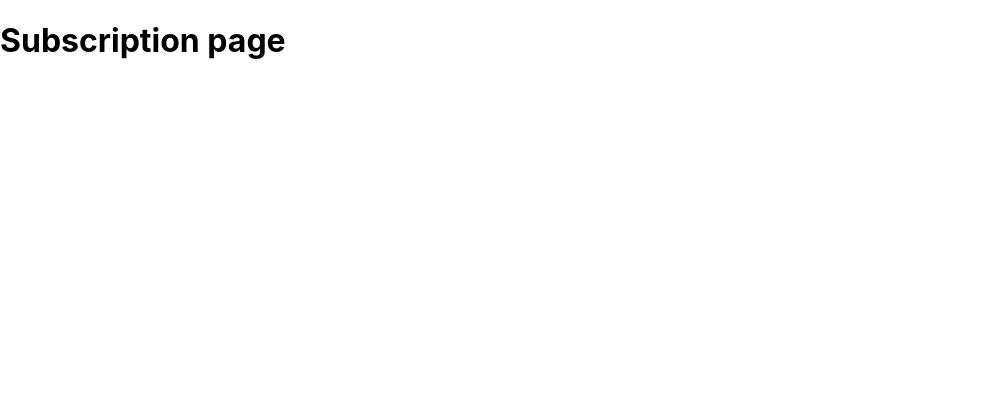
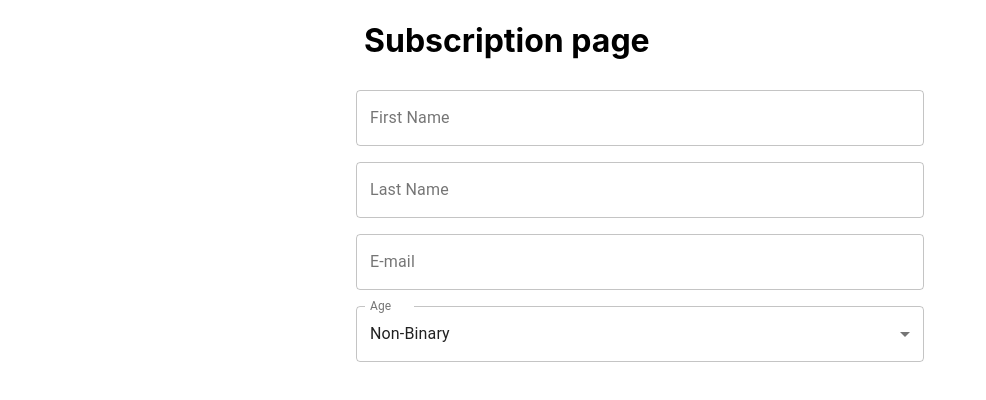
Before and after one commit to joserogeriofilho/formik-yup-material-ui-poc, a React (Create React App) app: page /subscription in a window 1280 px wide. Shown: the top 400 px of the page, without its empty margins (0-986 px from the left). Built offline with nearby package versions, Linux system fonts and the light colour scheme.

Commit message:
Add material-ui inputs to the subscription page

```diff
--- a/src/components/Subscription.js
+++ b/src/components/Subscription.js
@@ -1,10 +1,50 @@
+import { Container, FormControl, Grid, InputLabel, MenuItem, Select, TextField}  from '@material-ui/core';
+
 export default function Subscription() {
   return (
-    <>
-      <h1>Subscription page</h1>
-      <form>
+    <Container maxWidth="sm">
+      <Grid container justifyContent="center" spacing={2}>
+        <Grid item xs={12}>
+          <h1>Subscription page</h1>
+        </Grid>
 
-      </form>
-    </>
+        <form>
+          <Grid container spacing={2}>
+            <Grid item xs={12}>
+              <TextField id="first-name" label="First Name" variant="outlined" fullWidth />
+            </Grid>
+
+            <Grid item xs={12}>
+              <TextField id="last-name" label="Last Name" variant="outlined" fullWidth />
+            </Grid>
+
+            <Grid item xs={12}>
+              <TextField id="e-mail" label="E-mail" variant="outlined" fullWidth />
+            </Grid>
+
+            <Grid item xs={12}>
+              <FormControl variant="outlined" fullWidth>
+                <InputLabel id="demo-simple-select-outlined-label">Age</InputLabel>
+                <Select
+                  labelId="gender-label"
+                  id="gender"
+                  value={10}
+                  onChange={() => {}}
+                  label="Gender"
+                >
+                  <MenuItem value="">
+                    <em>None</em>
+                  </MenuItem>
+                  <MenuItem value={10}>Non-Binary</MenuItem>
+                  <MenuItem value={20}>Other</MenuItem>
+                  <MenuItem value={30}>Female</MenuItem>
+                  <MenuItem value={40}>Male</MenuItem>
+                </Select>
+              </FormControl>
+            </Grid>
+          </Grid>
+        </form>
+      </Grid>
+    </Container>
   );
 }
--- a/src/index.js
+++ b/src/index.js
@@ -4,8 +4,6 @@ import './index.css';
 import App from './App';
 
 ReactDOM.render(
-  <React.StrictMode>
-    <App />
-  </React.StrictMode>,
+    <App />,
   document.getElementById('root')
 );
```
Also changed, not shown: 1 other file (tests, documents, lock files or other folders).
